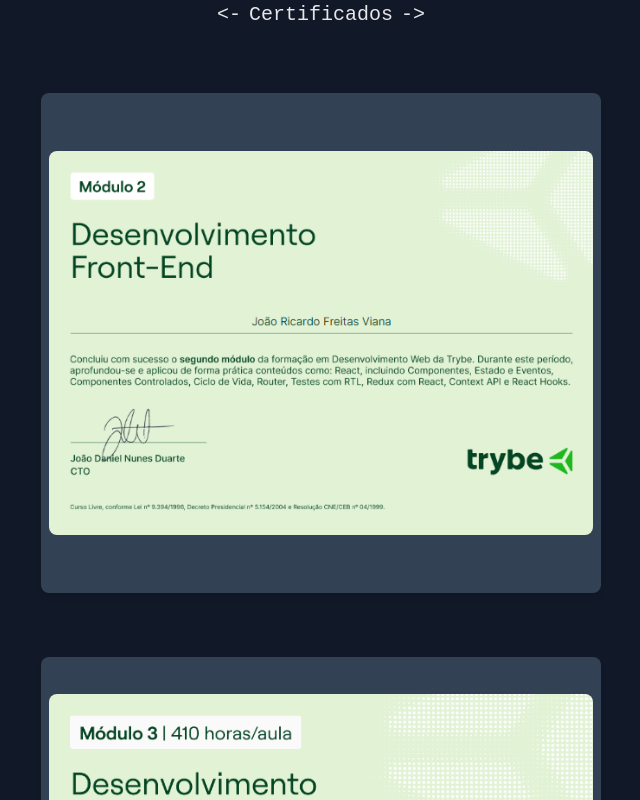
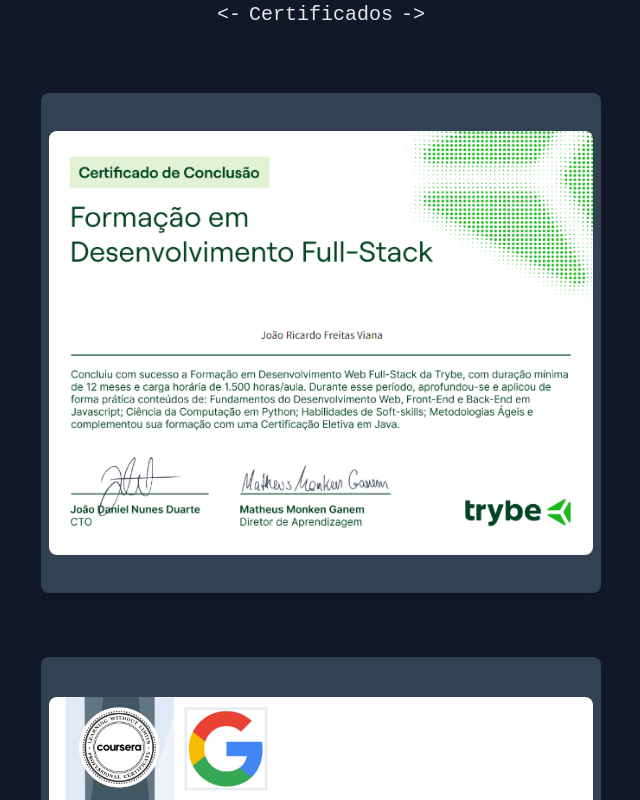
Before and after one commit to JoaoRViana/JoaoRViana.github.io, a Next.js app: page / in a window 1280 px wide. Both pictures are taken after a click on the button "Certificados". Shown: the part 444-1244 px from the top of the page, without its empty margins (319-959 px from the left). Built offline with nearby package versions, Linux system fonts and the light colour scheme.

Commit message:
add google certificate

```diff
--- a/src/components/CertificatesContainer.tsx
+++ b/src/components/CertificatesContainer.tsx
@@ -22,7 +22,7 @@
                 border?.classList.remove('bg-custom-gradient')
               }}>
                 <a href={link} target="_blank" className="">
-                    <Image src={image} width={580} height={400} alt={title} className="rounded-lg" />
+                    <Image src={image}  alt={title} className="rounded-lg" />
                 </a>
             </div></>
     )
--- a/src/data/index.ts
+++ b/src/data/index.ts
@@ -2,20 +2,15 @@
 import pokeCardGif from '../../public/projectGifs/pokeCard.gif'
 import mercadoLivreGif from '../../public/projectGifs/mercadoLivre.gif'
 import forcaGif from '../../public/projectGifs/forca.gif'
-import frontCertificate from '../../public/certificates/certificado_front.png';
 import fullStackCertificate from '../../public/certificates/certificado_fullStack.png';
-import backCertificate from '../../public/certificates/certificado_back.png';
-import javaCertificate from '../../public/certificates/certificado_java.png';
-import csCertificate from '../../public/certificates/certificado_cs.png';
+import googleCertificate from '../../public/certificates/certificado_google.jpg';
+
 
 
 
 const links = {
-    front:'https://www.credential.net/1a47ef49-1409-4c39-a4cc-4b41eb622468#gs.3cp1d5',
     full:'https://www.credential.net/4900b592-b687-4b82-909b-2818c236a25c#gs.3co10p',
-    java:'https://www.credential.net/d85d37d7-85a1-4bd0-bc6d-536c03ad9617#gs.3co3kc',
-    cs:'https://www.credential.net/5c03a8a6-a40a-4d94-8254-8d4c75e049b0#gs.3co60n',
-    back:'https://www.credential.net/873548b9-d338-4109-84b7-797ef88f4ee0#gs.3co8ih',
+    google:'https://www.coursera.org/account/accomplishments/specialization/certificate/YGYAKGHX8QLL'
 }
 
 export const allProjects = [
@@ -56,23 +51,11 @@
 ]
 
 export const allCertificates = [{
-    title: 'Certificado Front-End',
-    image: frontCertificate,
-    link: links.front
-},{
-    title: 'Certificado Back-End',
-    image: backCertificate,
-    link: links.back
-},{
-    title:'Certificado Ciência da Computação',
-    image: csCertificate,
-    link: links.cs,
-},{
-    title: 'Certificado Java',
-    image: javaCertificate,
-    link: links.java
-},{
     title: 'Certificado Full-Stack',
     image:fullStackCertificate,
     link:links.full
+},{
+    title: 'Certificado Profissional de Análise de Dados do Google',
+    image:googleCertificate,
+    link:links.google,
 }]
```
Also changed, not shown: public/certificates/certificado_google.jpg (added).
